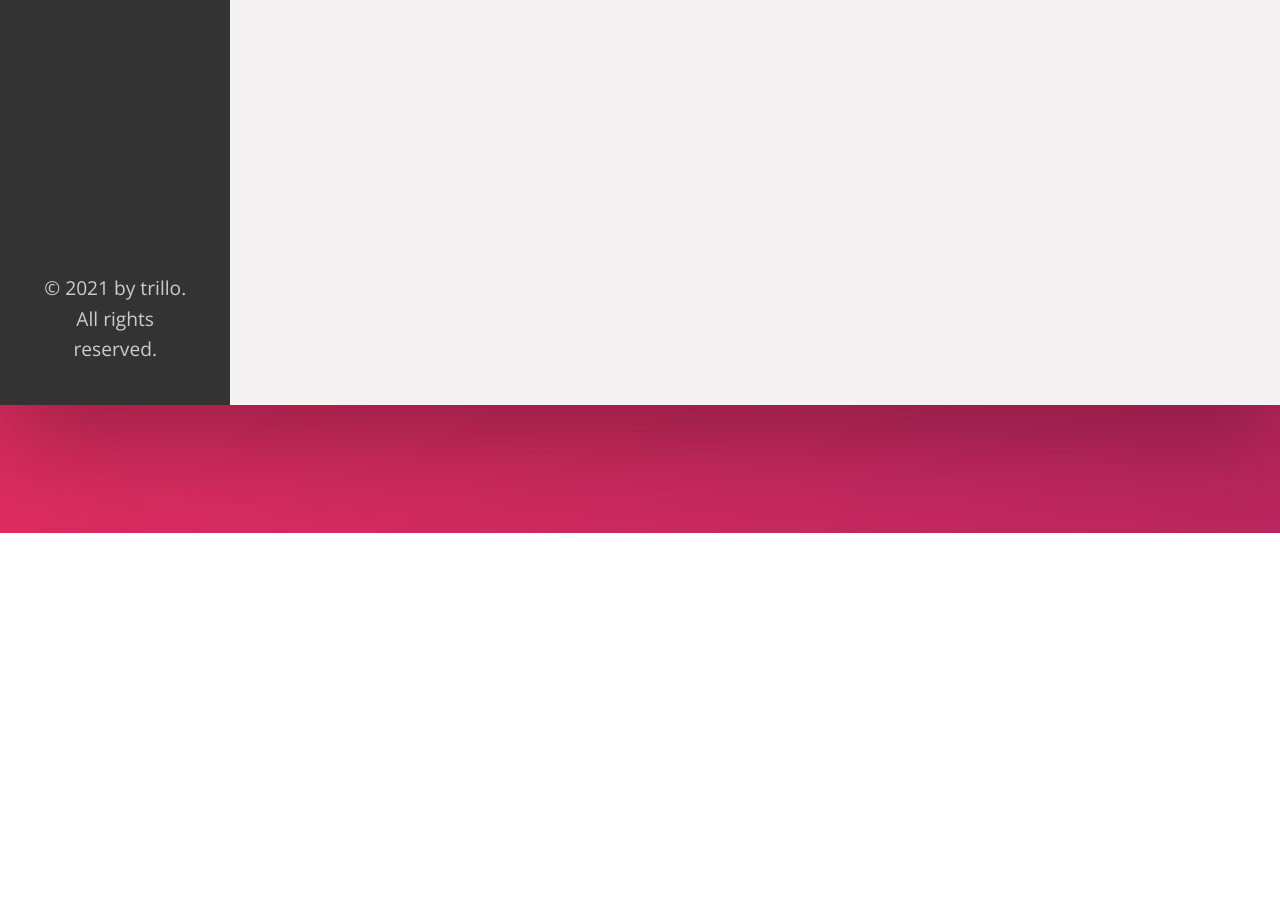
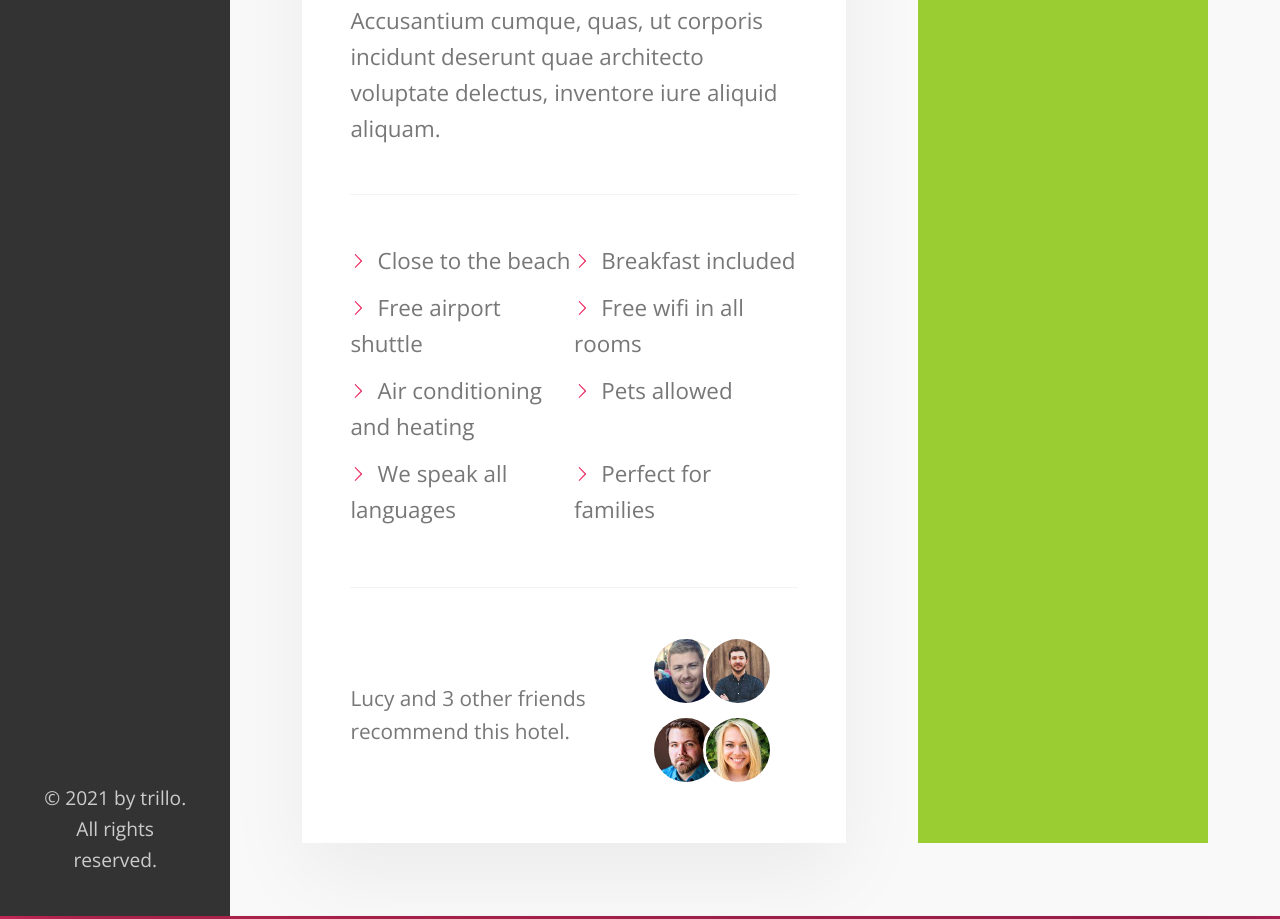
Before and after one commit to koh1project/sass-trillo, a website: page index.html in a window 1280 px wide. Shown: the part 1115-2034 px from the top of the page. Before the commit the page ends 1648 px from the top, so only its background shows below. Drawn offline with nearby package versions, Linux system fonts and the light colour scheme; files that its build step writes are made by us from their sources.

Commit message:
Add detail section

```diff
--- a/index.html
+++ b/index.html
@@ -135,6 +135,42 @@
           </div>
         </div>
 
+        <div class="detail">
+          <div class="description">
+            <p class="paragraph">
+            Lorem ipsum dolor sit amet, consectetur adipisicing elit. Animi nisi dignissimos debitis ratione sapiente saepe. Accusantium cumque, quas, ut corporis incidunt deserunt quae architecto voluptate.
+            </p>
+            <p class="paragraph">
+              Accusantium cumque, quas, ut corporis incidunt deserunt quae architecto voluptate delectus, inventore iure aliquid aliquam.
+            </p>
+            <ul class="list">
+              <li class="list__item">Close to the beach</li>
+              <li class="list__item">Breakfast included</li>
+              <li class="list__item">Free airport shuttle</li>
+              <li class="list__item">Free wifi in all rooms</li>
+              <li class="list__item">Air conditioning and heating</li>
+              <li class="list__item">Pets allowed</li>
+              <li class="list__item">We speak all languages</li>
+              <li class="list__item">Perfect for families</li>
+            </ul>
+             <div class="recommend">
+               <p class="recommend__count">
+                 Lucy and 3 other friends recommend this hotel.
+               </p>
+               <div class="recommend__friends">
+                 <img src="img/user-3.jpg" alt="Friend 1" class="recommend__photo">
+                 <img src="img/user-4.jpg" alt="Friend 2" class="recommend__photo">
+                 <img src="img/user-5.jpg" alt="Friend 3" class="recommend__photo">
+                 <img src="img/user-6.jpg" alt="Friend 4" class="recommend__photo">
+               </div>
+             </div>
+          </div>
+
+          <div class="user-reviews">
+            User reviews
+          </div>
+        </div>
+
       </main>
     </div>
   </div>
--- a/sass/_base.scss
+++ b/sass/_base.scss
@@ -12,6 +12,9 @@
   --color-grey-dark-2: #777;
 
   --shadow-dark: 0 2rem 6rem rgba(0, 0, 0, .3);
+  --shadow-light: 0 2rem 5rem rgba(0, 0, 0, .06);
+
+  --line: 1px solid var(--color-grey-light-2);
 }
 
 * {
--- a/sass/_components.scss
+++ b/sass/_components.scss
@@ -141,8 +141,8 @@
     background-color: var(--color-primary);
     transform: scaleY(0);
     transition: transform .2s,
-      width .4s cubic-bezier(1, 0, 0, 1) .2s,
-      background-color .1s;
+    width .4s cubic-bezier(1, 0, 0, 1) .2s,
+    background-color .1s;
   }
 
   &__item:hover::before,
@@ -154,7 +154,6 @@
   &__item:active::before {
     background-color: var(--color-primary-light);
   }
-
 
   &__link:link,
   &__link:visited {
@@ -202,7 +201,7 @@
 .overview {
   display: flex;
   align-items: center;
-  border-bottom: 1px solid var(--color-grey-light-2);
+  border-bottom: var(--line);
 
   &__heading {
     font-style: 2.25rem;
@@ -299,3 +298,74 @@
     box-shadow: none;
   }
 }
+
+//////////////////////////////////////////////
+// PARAGRAPH
+.paragraph:not(:last-of-type) {
+  margin-bottom: 2rem;
+}
+
+//////////////////////////////////////////////
+// LIST
+.list {
+  list-style: none;
+  margin: 3rem 0;
+  padding: 3rem 0;
+  border-top: var(--line);
+  border-bottom: var(--line);
+
+  display: flex;
+  flex-wrap: wrap;
+
+  &__item {
+    flex: 0 0 50%;
+    margin-bottom: .7rem;
+  }
+
+  &__item::before {
+    content: "";
+    display: inline-block;
+    height: 1rem;
+    width: 1rem;
+    margin-right: .7rem; // Older browswers
+    // background-image: url(../img/chevron-thin-right.svg);
+    // background-size: cover;
+    // Newser browsers - maksk
+    // background-image: url(../img/chevron-thin-right.svg);
+    background-color: var(--color-primary);
+
+    -webkit-mask-image: url(../img/chevron-thin-right.svg);
+    -webkit-mask-size: cover;
+    mask-image: url(../img/chevron-thin-right.svg);
+    mask-size: cover;
+  }
+
+}
+
+//////////////////////////////////////////////
+// RECOMMEND
+.recommend {
+  font-size: 1.3rem;
+  color: var(--color-grey-dark-3);
+
+  display: flex;
+  align-items: center;
+
+  &__count {
+    margin-right: auto;
+  }
+
+  &__friends {}
+
+  &__photo {
+    box-sizing: content-box;
+    height: 4rem;
+    width: 4rem;
+    border-radius: 50%;
+    border: 3px solid #fff;
+
+    &:not(:last-child) {
+      margin-right: -1.5rem;
+    }
+  }
+}
--- a/sass/_layout.scss
+++ b/sass/_layout.scss
@@ -11,7 +11,7 @@
   font-size: 1.4rem;
   height: 7rem;
   background-color: #fff;
-  border-bottom: 1px solid var(--color-grey-light-2);
+  border-bottom: var(--line);
 
   display: flex;
   justify-content: space-between;
@@ -26,7 +26,6 @@
   background-color: var(--color-grey-dark-1);
 
   flex: 0 0 18%; // grow shrink basis
-
   display: flex;
   flex-direction: column;
   justify-content: space-between;
@@ -35,7 +34,28 @@
 .hotel-view {
   background-color: var(--color-grey-light-2);
 
-  height: 80rem;
 
   flex: 1; // flex-grow: 1;
 }
+
+.detail {
+  display: flex;
+  padding: 4.5rem;
+  background-color: var(--color-grey-light-1);
+  border-bottom: var(--line);
+}
+
+.description {
+  font-size: 1.4rem;
+  background-color: #fff;
+  box-shadow: var(--shadow-light);
+  padding: 3rem;
+  flex: 0 0 60%;
+  margin-right: 4.5rem;
+}
+
+.user-reviews {
+  background-color: yellowgreen;
+
+  flex: 1;
+}
```
